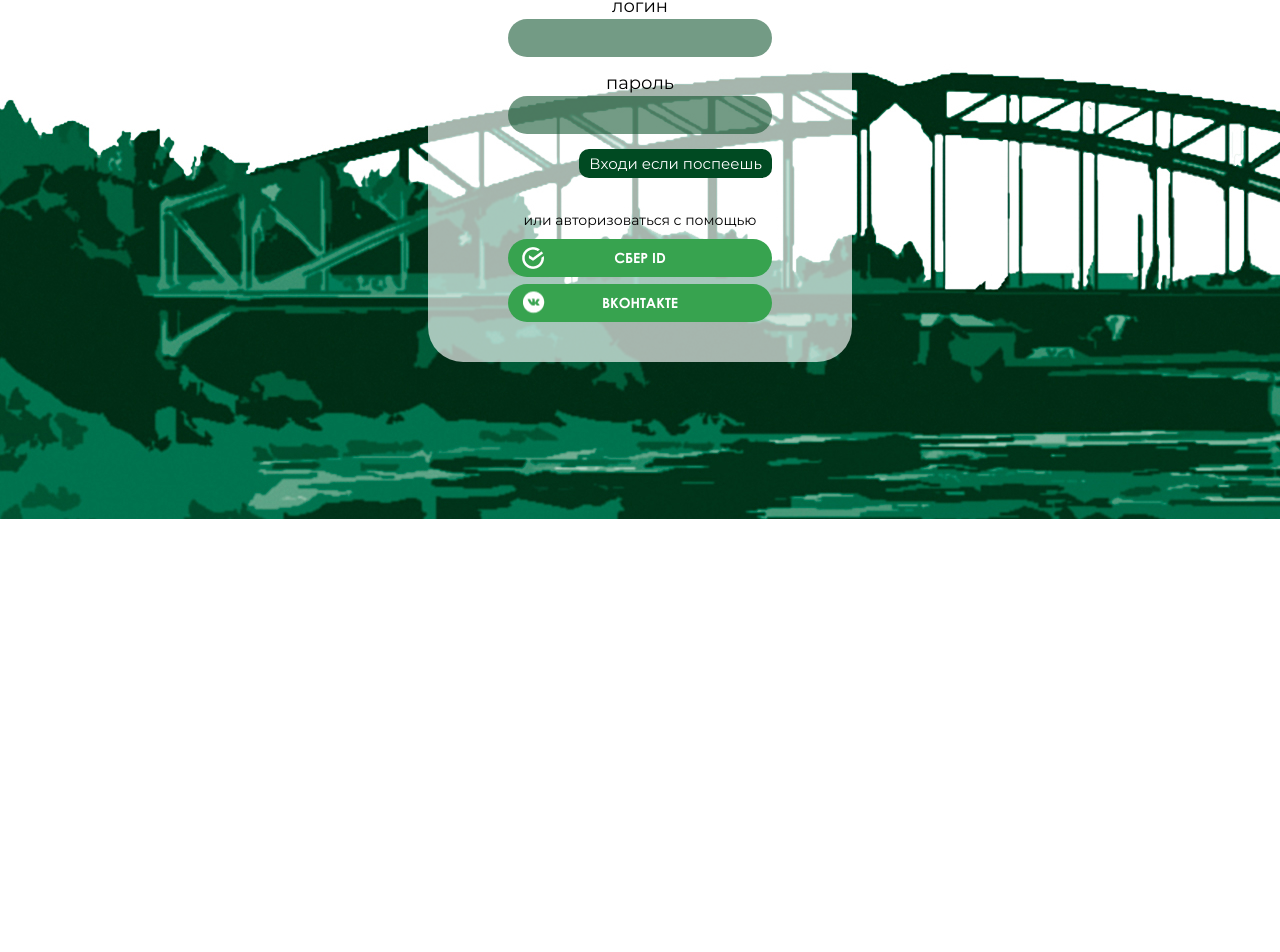
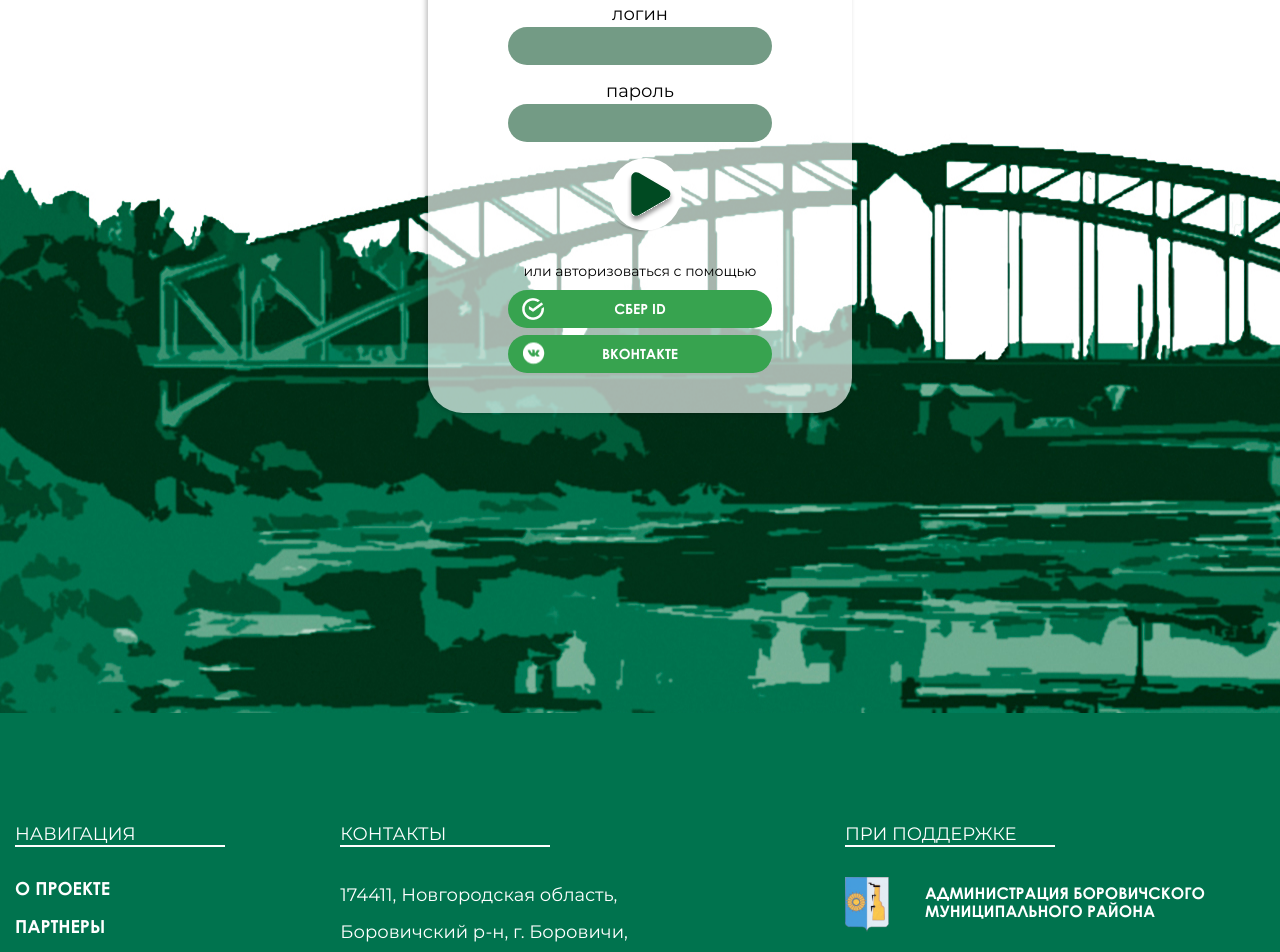
Before and after one commit to Zilero232/Town, a React (Create React App) app: page /auth in a window 1280 px wide. Shown: the part 281-1233 px from the top of the page. Before the commit the page ends 800 px from the top, so only its background shows below. Built offline with nearby package versions, Linux system fonts and the light colour scheme.

Commit message:
change style modals

```diff
--- a/src/components/modals/SpecificalTreeModals.jsx
+++ b/src/components/modals/SpecificalTreeModals.jsx
@@ -9,6 +9,7 @@
             </span>
             зима
           </div>
+
           <div className="specifical-tree__sitebar-status">
             <div className="specifical-tree__sitebar-item specifical-tree__sitebar-water">
               <div className="specifical-tree__sitebar-item_left">
@@ -57,6 +58,15 @@
               </div>
             </div>
           </div>
+
+          <button className="specifical-tree__sitebar-photo">
+            <div className="specifical-tree__sitebar-photo_icon">
+              <img src="images/photo-icon.svg" alt="" />
+            </div>
+            <div className="specifical-tree__sitebar-photo_text">
+              фотоальбом
+            </div>
+          </button>
         </div>
 
         <div className="specifical-tree__block">
--- a/src/style.scss
+++ b/src/style.scss
@@ -170,6 +170,22 @@
       &:nth-child(1) {
         a {
           text-transform: uppercase;
+          position: relative;
+          &:before {
+            content: "";
+            width: 0%;
+            height: 1px;
+            background-color: #fff;
+            position: absolute;
+            left: 0;
+            bottom: 0;
+            transition: all 0.4s;
+          }
+          &:hover {
+            &:before {
+              width: 100%;
+            }
+          }
         }
         li {
           margin-bottom: 16px;
@@ -259,8 +275,34 @@
   }
 }
 
+.auth {
+  padding: 70px 0 0 0;
+  .container {
+    width: 100%;
+  }
+  .register {
+    padding: 10px 0 300px 0;
+    &__form {
+      margin: 30px auto 0 auto;
+      box-shadow: -2px 0px 5px rgba(0, 0, 0, 0.25);
+      &-submit {
+        transition: all 0.4s;
+        button {
+          box-shadow: 2px 2px 2px rgba(0, 0, 0, 0.25);
+          border-radius: 50%;
+          height: 72px;
+          width: 72px;
+          margin: 0 auto;
+        }
+        &:hover {
+          transform: scale(1.1);
+        }
+      }
+    }
+  }
+}
+
 .register {
-  height: 100vh;
   display: flex;
   align-items: center;
   justify-content: center;
@@ -789,9 +831,31 @@
         background: #e8672f;
       }
     }
+    &-photo {
+      display: flex;
+      align-items: center;
+      background: #004a22;
+      margin-top: 90px;
+      padding: 5px 45px 5px 12px;
+      font-size: 12px;
+      line-height: 15px;
+      text-transform: uppercase;
+      color: #ffffff;
+      border-radius: 20px;
+      &_icon {
+        display: flex;
+        align-items: center;
+      }
+      &_text {
+        margin-left: 10px;
+      }
+    }
   }
   &__block {
     text-align: center;
+    &-img {
+      max-width: 400px;
+    }
   }
   &__decoration {
     display: flex;
@@ -863,10 +927,8 @@
     display: flex;
     justify-content: center;
     &-btn {
-      background: #5ebaee;
       width: 176px;
       height: 36px;
-      background: #5ebaee;
       border-radius: 40px;
       margin: 0 20px;
       font-family: "centuryBold";
@@ -874,12 +936,31 @@
       line-height: 15px;
       text-transform: uppercase;
       color: #ffffff;
+      transition: all 0.4s;
+      &:hover {
+        background-color: #fff;
+      }
+    }
+    &-pour {
+      background: #5ebaee;
+      border: 1px solid #5ebaee;
+      &:hover {
+        color: #5ebaee;
+      }
     }
     &-fertilize {
       background: #3eab2c;
+      border: 1px solid #3eab2c;
+      &:hover {
+        color: #3eab2c;
+      }
     }
     &-warp {
       background: #e8672f;
+      border: 1px solid #e8672f;
+      &:hover {
+        color: #e8672f;
+      }
     }
   }
 }
@@ -921,8 +1002,11 @@
 
 .select-tree,
 .select-tree-admin,
-.specifical-tree,
 .photo-modals,
+.specifical-tree {
+  display: none;
+}
+
 .modals {
   display: none;
 }
--- a/src/views/Auth.jsx
+++ b/src/views/Auth.jsx
@@ -1,10 +1,16 @@
+import Header from "@/components/Header";
+import Footer from "@/components/Footer";
+
 function Home() {
   return (
+    <div className="auth">
       <div
         className="register"
         style={{ backgroundImage: `url("images/banner.jpg")` }}
       >
         <div className="container">
+          <Header />
+
           <div className="register__form">
             <h2 className="register__form-title">авторизация</h2>
             <div className="register__form-wrapper">
@@ -19,12 +25,15 @@
               </div>
 
               <div className="register__form-submit">
-              <input type="submit" value="Входи если поспеешь" />
+                <button type="submit">
+                  <img src="images/auth-submit.svg" alt="" />
+                </button>
               </div>
 
               <div className="register__form-text">
                 или авторизоваться С ПОМОЩЬЮ
               </div>
+
               <div className="register__form-social">
                 <button className="register__form-sber btn">
                   <div className="btn__icon">
@@ -43,6 +52,9 @@
           </div>
         </div>
       </div>
+
+      <Footer />
+    </div>
   );
 }
 
--- a/src/views/Register.jsx
+++ b/src/views/Register.jsx
@@ -1,10 +1,16 @@
+import Header from "@/components/Header";
+import Footer from "@/components/Footer";
+
 function Home() {
   return (
+    <div className="auth">
       <div
         className="register"
         style={{ backgroundImage: `url("images/banner.jpg")` }}
       >
         <div className="container">
+          <Header />
+
           <div className="register__form">
             <h2 className="register__form-title">Регистрация</h2>
             <div className="register__form-wrapper">
@@ -29,12 +35,17 @@
               </div>
 
               <div className="register__form-submit">
-              <input type="submit" value="Зарегестироваться" />
+                <button type="submit">
+                  <img src="images/auth-submit.svg" alt="" />
+                </button>
               </div>
             </div>
           </div>
         </div>
       </div>
+
+      <Footer />
+    </div>
   );
 }
 
```
Also changed, not shown: public/images/auth-submit.svg (added), public/images/photo-icon.svg (added). Lines whose indentation alone changed are shown as unchanged.
